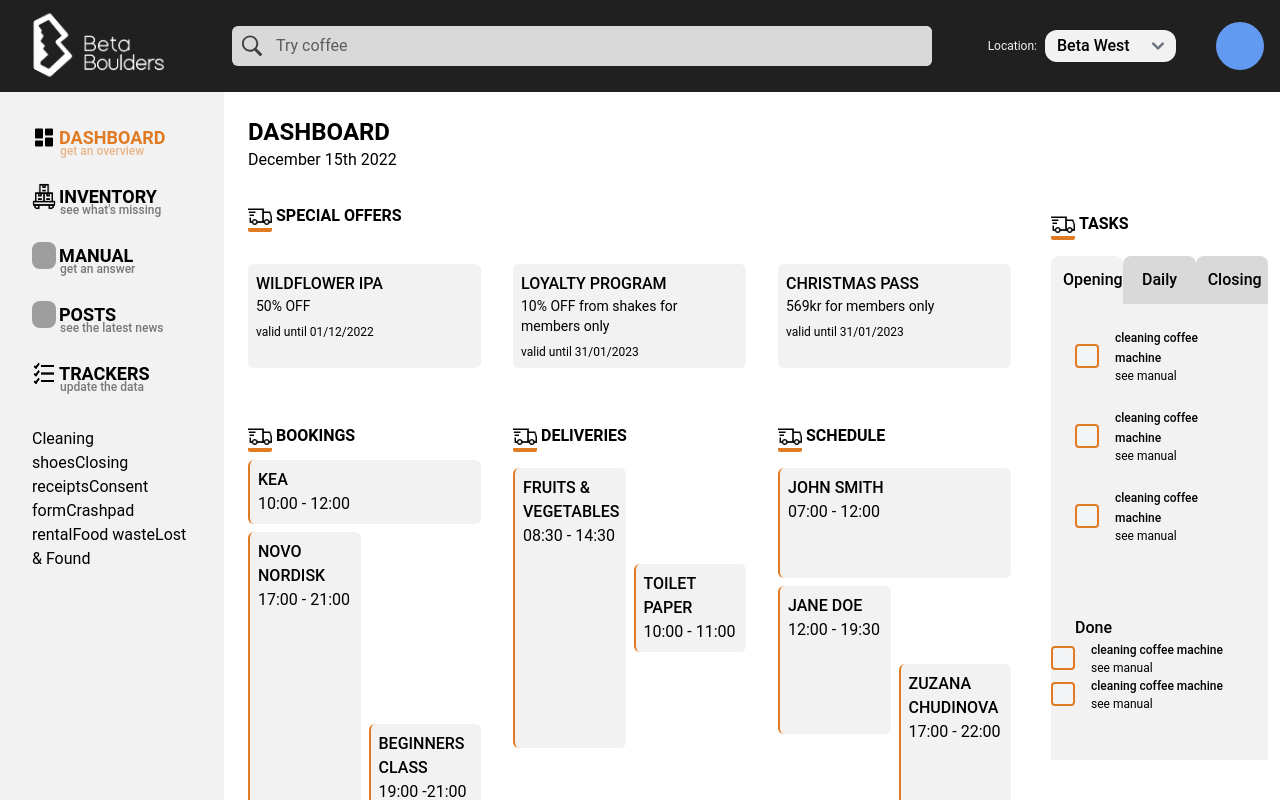
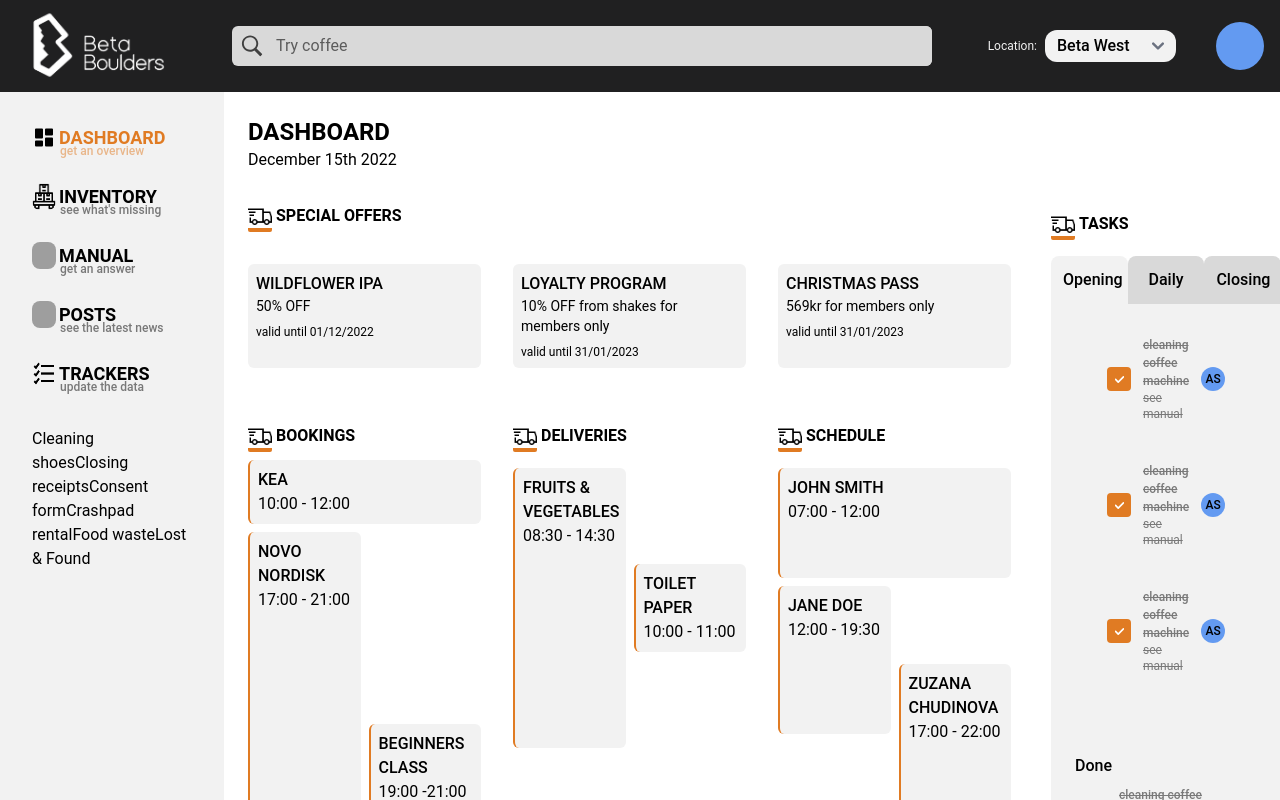
Before and after one commit to zuzik772/4th_semester_final_project, a React (Create React App) app: page /dashboard in a window 1280 px wide. Shown: the top 800 px of the page. Built offline with nearby package versions, Linux system fonts and the light colour scheme; sample sign-in values are in the browser's storage; grey boxes are pictures that could not be loaded.

Commit message:
temp commit

```diff
--- a/src/components/Checkbox.jsx
+++ b/src/components/Checkbox.jsx
@@ -1,9 +1,14 @@
+import { useEffect } from "react";
 import { useState } from "react";
 export default function Checkbox(props) {
   const [isChecked, setIsChecked] = useState(props.isChecked);
   function toggleCheckbox() {
     setIsChecked(!isChecked);
   }
+
+  useEffect(() => {
+    props.getCheckboxState(isChecked);
+  }, [isChecked, props]);
 
   return (
     <input
--- a/src/components/TaskItem.jsx
+++ b/src/components/TaskItem.jsx
@@ -1,12 +1,17 @@
 import Checkbox from "./Checkbox";
+import { useState } from "react";
 export default function TaskItem(props) {
-  // needs logic I made it only for layout
-  const isDone = false;
+  const [isDone, setIsDone] = useState(true)
+
+  function getCheckboxState(state) {
+    setIsDone(state)
+  }
+
   return (
     <>
       {isDone ? (
         <li className="flex items-center justify-start gap-3 px-4 lg:px-8 py-2">
-          <Checkbox />
+          <Checkbox isChecked={isDone} getCheckboxState={getCheckboxState}/>
           <div className="flex flex-col line-through opacity-50">
             <label htmlFor="task">{props.title}</label>
             <span className="text-xs">{props.desc}</span>
@@ -21,7 +26,7 @@ export default function TaskItem(props) {
       ) : (
         <li className="lowercase">
           <div className="flex gap-4 items-center leading-4">
-            <Checkbox />
+            <Checkbox isChecked={isDone} getCheckboxState={getCheckboxState}/>
 
             <div className="flex flex-col">
               <label htmlFor="orange-checkbox" className="text-sm font-medium">
```
